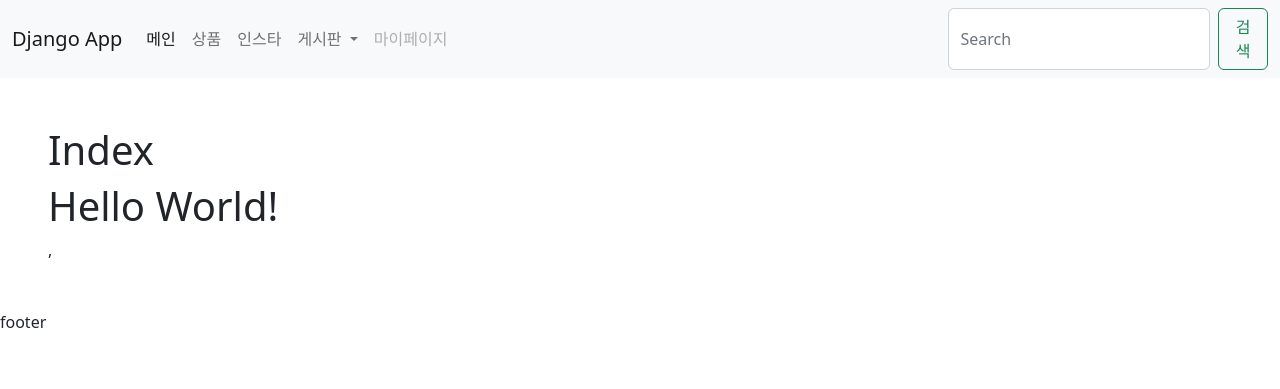
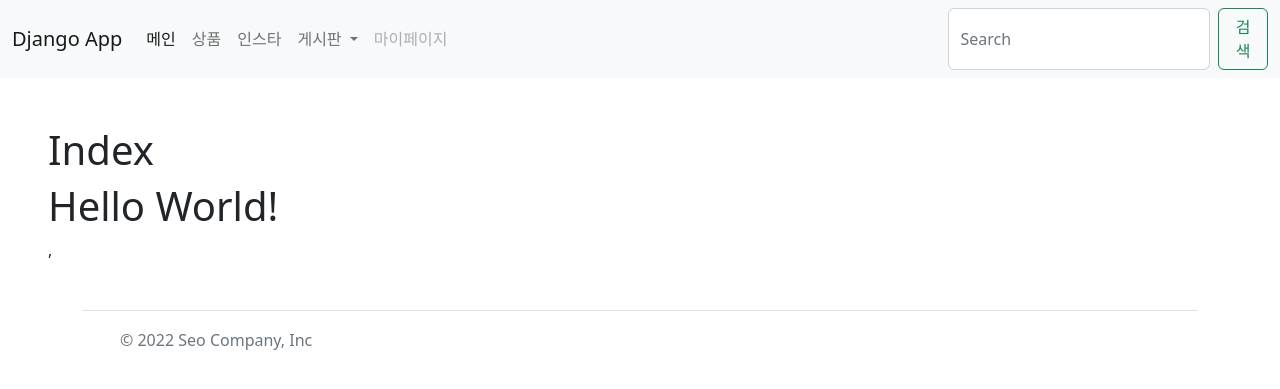
Before and after one commit to SeoHyeonMyeong/django-api, a Django app: page / in a window 1280 px wide. Shown: the top 389 px of the page. Run offline with Django 4.2, Linux system fonts and the light colour scheme.

Commit message:
Add: Footer Component

```diff
--- a/django_api/products/forms.py
+++ b/django_api/products/forms.py
@@ -7,6 +7,7 @@ class ProductForm(forms.ModelForm):
     title       = forms.CharField()
     description = forms.CharField()
     price       = forms.DecimalField()
+
     class Meta:
         model = Product
         fields = [
--- a/django_api/templates/base.html
+++ b/django_api/templates/base.html
@@ -21,7 +21,7 @@
     </div>
 
     {% block footer %}
-        footer
+    {% include 'components/footer.html' %}
     {% endblock %}
 
     <script src="https://cdn.jsdelivr.net/npm/bootstrap@5.2.0-beta1/dist/js/bootstrap.bundle.min.js" integrity="sha384-pprn3073KE6tl6bjs2QrFaJGz5/SUsLqktiwsUTF55Jfv3qYSDhgCecCxMW52nD2" crossorigin="anonymous"></script>
--- /dev/null
+++ b/django_api/templates/components/footer.html
@@ -0,0 +1,16 @@
+<div class="container">
+    <footer class="d-flex flex-wrap justify-content-between align-items-center py-3 my-4 border-top">
+        <div class="col-md-4 d-flex align-items-center">
+          <a href="/" class="mb-3 me-2 mb-md-0 text-muted text-decoration-none lh-1">
+            <svg class="bi" width="30" height="24"><use xlink:href="#bootstrap"></use></svg>
+          </a>
+          <span class="text-muted">© 2022 Seo Company, Inc</span>
+        </div>
+
+        <ul class="nav col-md-4 justify-content-end list-unstyled d-flex">
+          <li class="ms-3"><a class="text-muted" href="#"><svg class="bi" width="24" height="24"><use xlink:href="#twitter"></use></svg></a></li>
+          <li class="ms-3"><a class="text-muted" href="#"><svg class="bi" width="24" height="24"><use xlink:href="#instagram"></use></svg></a></li>
+          <li class="ms-3"><a class="text-muted" href="#"><svg class="bi" width="24" height="24"><use xlink:href="#facebook"></use></svg></a></li>
+        </ul>
+      </footer>
+</div>
```
